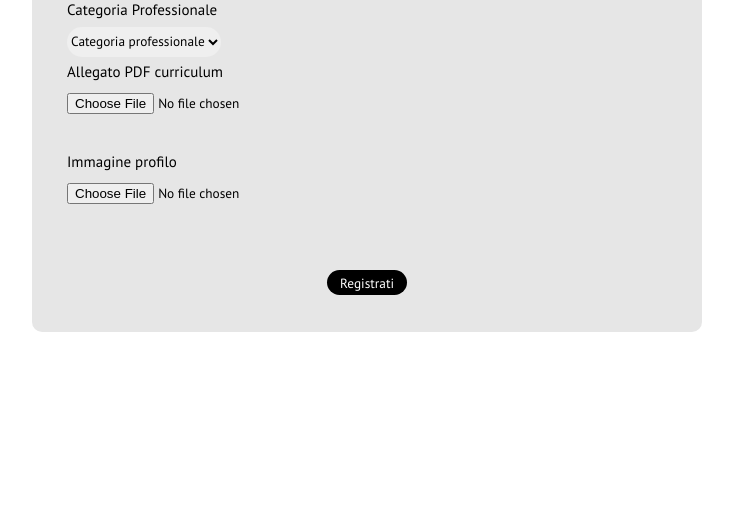
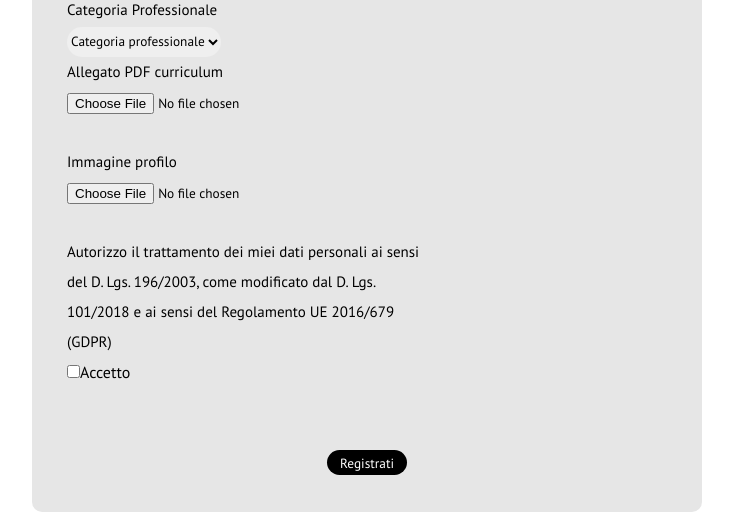
Before and after one commit to davidbelfiori/JobInt, a PHP site: page /regUserLavoratore2.php in a window 1280 px wide. Shown: the part 1134-1646 px from the top of the page, without its empty margins (308-1041 px from the left). Before the commit the page ends 1466 px from the top, so only its background shows below. Run offline with PHP 8.4, Linux system fonts and the light colour scheme; data comes from the database, SQL or seed files in the repository.

Commit message:
aggiunta front end

```diff
--- a/page/reg2Azienda.php
+++ b/page/reg2Azienda.php
@@ -157,6 +157,7 @@ if (isset($_POST['submit'])) {
 
                 </div>
 
+
                 <div class="button">
                     <button type="submit" name="submit">Registrati</button>
                 </div>
--- a/page/regUserLavoratore2.php
+++ b/page/regUserLavoratore2.php
@@ -327,10 +327,16 @@ if(isset($_POST['submit'])){
 
                     </div>
                     <br>
+                    <div class="input-group" id="datipersonali">
+                        <p style="width: 60%"> Autorizzo il trattamento dei miei dati personali ai sensi del D. Lgs. 196/2003, come modificato dal D. Lgs. 101/2018 e ai sensi del Regolamento UE 2016/679 (GDPR)</p>
+                        <input type="checkbox" name="gdpr" required>Accetto
+                    </div>
+                    <br>
                     <br>
                     <div class="input-group" id="bottone">
                         <button type="submit" name="submit"><a class="button-a">Registrati</a></button>
                     </div>
+
             </form>
         </div>
     </div>
```
